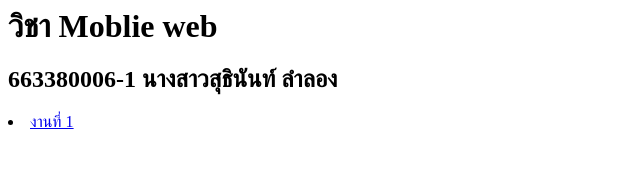
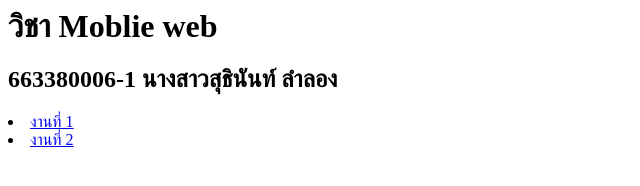
Before and after one commit to suthinanll/mobilewebkub, a plain HTML site: page index.html in a window 1280 px wide. Shown: the full height of the page, 0-640 px from the left. Drawn offline with Linux system fonts and the light colour scheme.

Commit message:
งาน2ค้าบ

```diff
--- a/index.html
+++ b/index.html
@@ -6,6 +6,7 @@
         <h2>663380006-1 นางสาวสุธินันท์ ลำลอง</h2>
     </header>
     <li> <a href="work1.html">งานที่ 1</a></li>
+    <li> <a href="work2.html">งานที่ 2</a></li>
 </body>
 
 </html>
```
